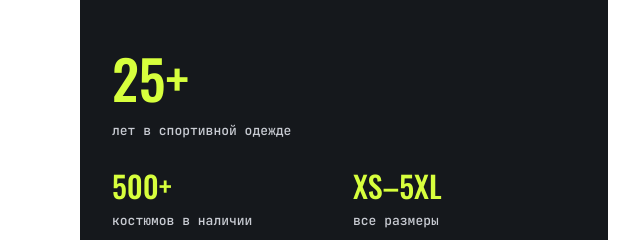
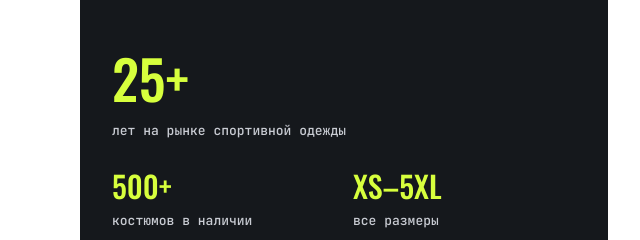
Before and after one commit to niviv01/sport-style-landing, a plain HTML site: page index.html in a window 1280 px wide. Shown: the part 947-1187 px from the top of the page, 14-654 px from the left. Drawn offline with nearby package versions, Linux system fonts and the light colour scheme.

Commit message:
Add files via upload

```diff
--- a/index.html
+++ b/index.html
@@ -360,7 +360,7 @@
   <div class="wrap about">
     <div class="about-visual">
       <div class="num">25+</div>
-      <div class="label" data-ua="років у спортивному одязі">лет в спортивной одежде</div>
+      <div class="label" data-ua="років на ринку спортивного одягу">лет на рынке спортивной одежды</div>
       <div class="about-grid">
         <div>
           <div class="num" style="font-size:30px;">500+</div>
```
